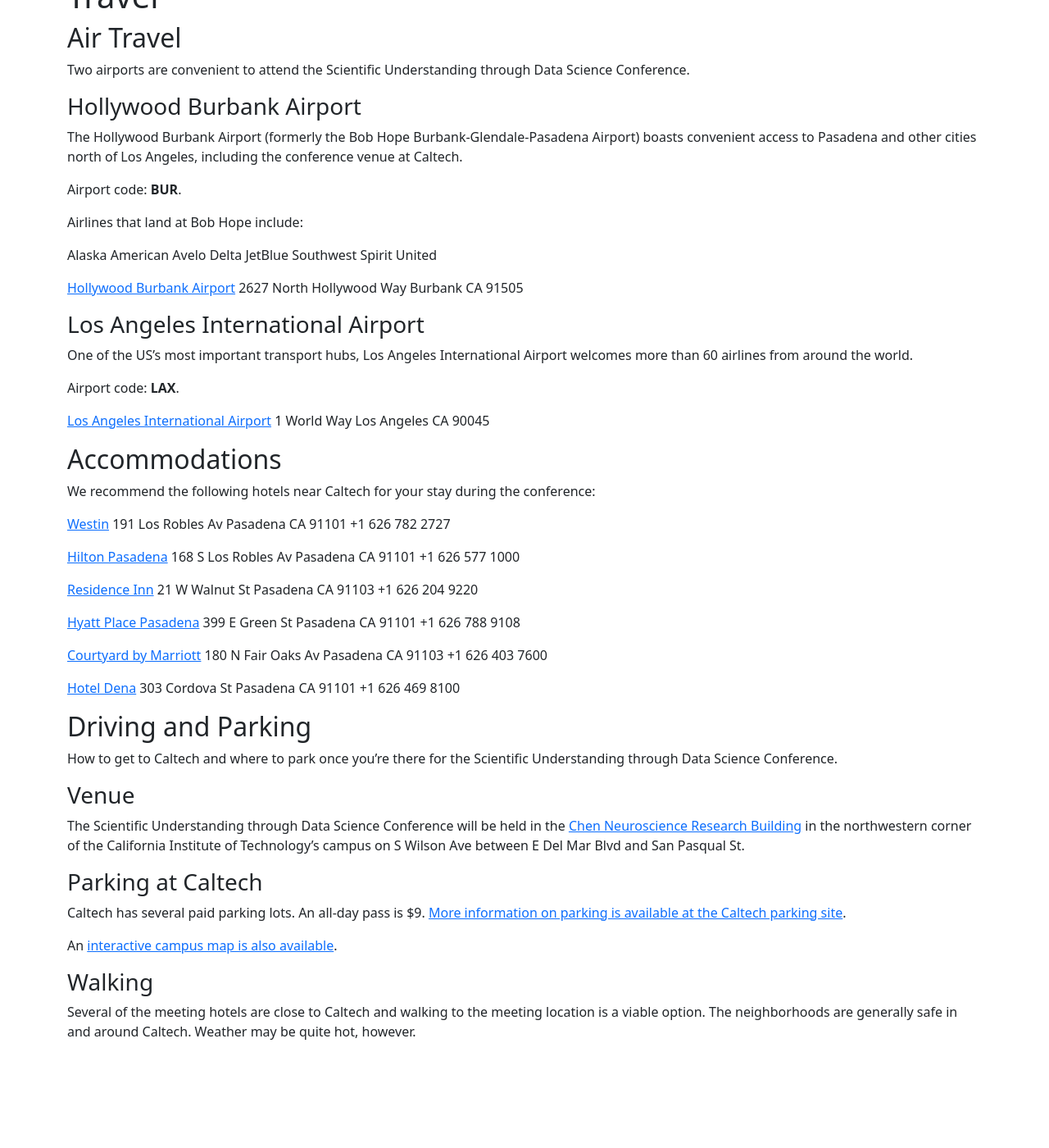
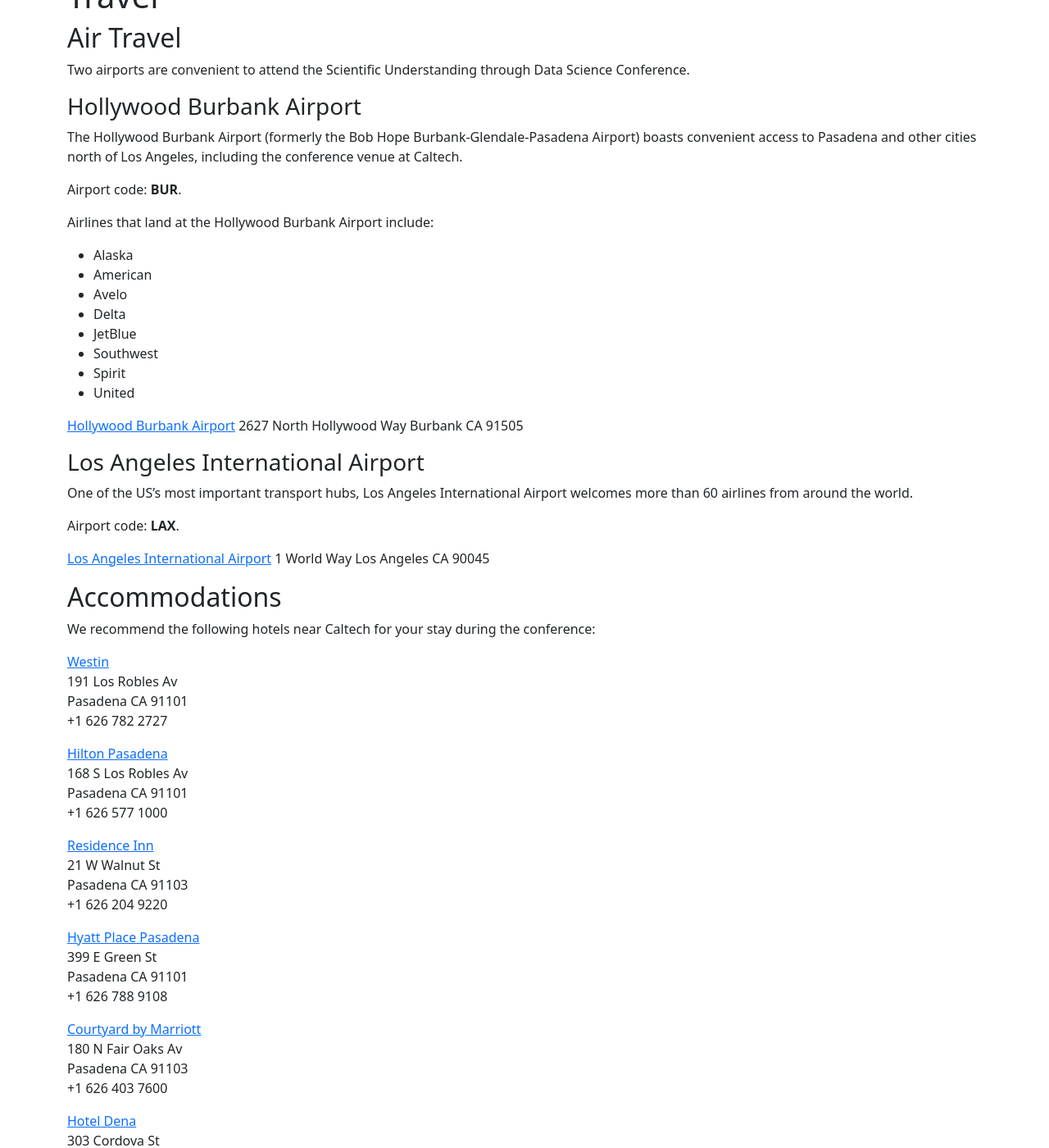
Before and after one commit to JPLMLIA/sudsconf, a Jekyll site: the page built from attend/travel.md, in a window 1280 px wide and 1400 px high, scrolled down 205 px. Shown: the whole window at 82% size. Built offline with Jekyll 4.4.1, drawn with Linux system fonts in a browser that asks for light colours; a script that is not in the unit is left out; comment, search, counter and statistics services are not loaded; before the commit the page ends 1515 px from its top, so only the background shows below that; some of the changed text lies outside the part shown.

Commit message:
Travel cleanup (listed airlines, linebreaks)

```diff
--- a/attend/travel.md
+++ b/attend/travel.md
@@ -14,16 +14,16 @@
 
 Airport code: **BUR**.
 
-Airlines that land at Bob Hope include:
+Airlines that land at the Hollywood Burbank Airport include:
 
-Alaska
-American
-Avelo
-Delta
-JetBlue
-Southwest
-Spirit
-United
+- Alaska
+- American
+- Avelo
+- Delta
+- JetBlue
+- Southwest
+- Spirit
+- United
 
 [Hollywood Burbank Airport](https://www.hollywoodburbankairport.com/)
 2627 North Hollywood Way
@@ -41,34 +41,34 @@
 ## Accommodations
 We recommend the following hotels near Caltech for your stay during the conference:
 
-[Westin](https://www.marriott.com/en-us/hotels/laxpw-the-westin-pasadena/overview/)
-191 Los Robles Av
-Pasadena CA 91101
+[Westin](https://www.marriott.com/en-us/hotels/laxpw-the-westin-pasadena/overview/)\
+191 Los Robles Av\
+Pasadena CA 91101\
 +1 626 782 2727
 
-[Hilton Pasadena](https://www.hilton.com/en/hotels/pasphhf-hilton-pasadena/)
-168 S Los Robles Av
-Pasadena CA 91101
+[Hilton Pasadena](https://www.hilton.com/en/hotels/pasphhf-hilton-pasadena/)\
+168 S Los Robles Av\
+Pasadena CA 91101\
 +1 626 577 1000
 
-[Residence Inn](https://www.marriott.com/en-us/hotels/laxro-residence-inn-los-angeles-pasadena-old-town/overview/)
-21 W Walnut St
-Pasadena CA 91103
+[Residence Inn](https://www.marriott.com/en-us/hotels/laxro-residence-inn-los-angeles-pasadena-old-town/overview/)\
+21 W Walnut St\
+Pasadena CA 91103\
 +1 626 204 9220
 
-[Hyatt Place Pasadena](https://www.hyatt.com/hyatt-place/en-US/laczp-hyatt-place-pasadena)
-399 E Green St
-Pasadena CA 91101
+[Hyatt Place Pasadena](https://www.hyatt.com/hyatt-place/en-US/laczp-hyatt-place-pasadena)\
+399 E Green St\
+Pasadena CA 91101\
 +1 626 788 9108
 
-[Courtyard by Marriott](https://www.marriott.com/en-us/hotels/laxot-courtyard-los-angeles-pasadena-old-town/overview/)
-180 N Fair Oaks Av
-Pasadena CA 91103
+[Courtyard by Marriott](https://www.marriott.com/en-us/hotels/laxot-courtyard-los-angeles-pasadena-old-town/overview/)\
+180 N Fair Oaks Av\
+Pasadena CA 91103\
 +1 626 403 7600
 
-[Hotel Dena](https://www.hoteldena.com/)
-303 Cordova St
-Pasadena CA 91101
+[Hotel Dena](https://www.hoteldena.com/)\
+303 Cordova St\
+Pasadena CA 91101\
 +1 626 469 8100
 
 
```
